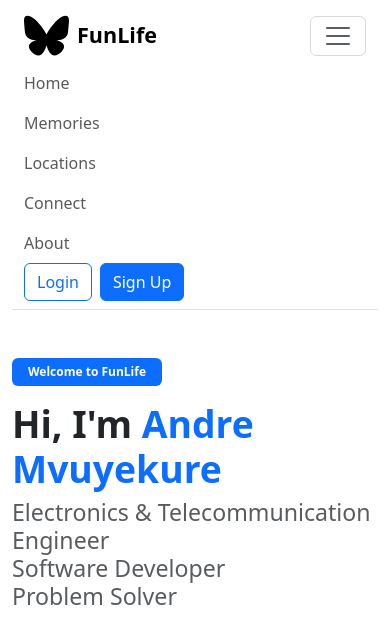
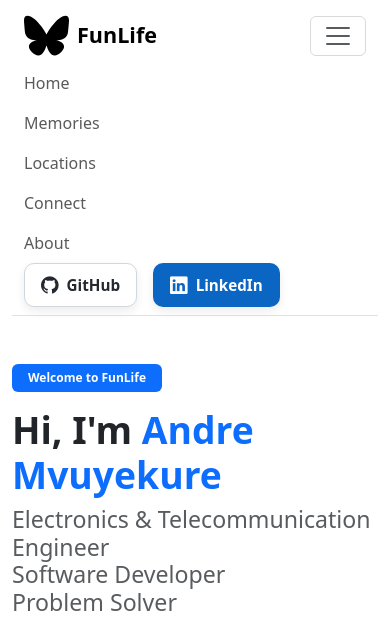
Before and after one commit to MVUYEKURE-Andre/FunLife-Flask-Website, a Flask app: page / in a window 390 px wide, after a click that opens the changed part. Shown: the top 617 px of the page. Run offline with Flask 3, Linux system fonts and the light colour scheme.

Commit message:
remove login and signup

```diff
--- a/static/css/style.css
+++ b/static/css/style.css
@@ -495,3 +495,113 @@
     color: #6c757d;
     margin-bottom: 0;
 }
+
+
+
+/* ==========================
+   Social Buttons
+========================== */
+
+.social-btn{
+    display: inline-flex;
+    align-items: center;
+    gap: 8px;
+
+    padding: 8px 16px;
+    border-radius: 10px;
+
+    text-decoration: none;
+    font-size: 0.95rem;
+    font-weight: 600;
+
+    transition: all .25s ease;
+
+    border: 1px solid transparent;
+
+    box-shadow: 0 4px 10px rgba(0,0,0,.08);
+}
+
+.social-btn i{
+    font-size: 1.1rem;
+    transition: transform .25s ease;
+}
+
+.social-btn:hover{
+    transform: translateY(-3px);
+}
+
+.social-btn:hover i{
+    transform: scale(1.15);
+}
+
+/* GitHub */
+
+.github-btn{
+    background: #ffffff;
+    color: #24292f;
+    border-color: #d0d7de;
+}
+
+.github-btn:hover{
+    background: #24292f;
+    color: white;
+    box-shadow: 0 8px 20px rgba(36,41,47,.25);
+}
+
+/* LinkedIn */
+
+.linkedin-btn{
+    background: #0A66C2;
+    color: white;
+}
+
+.linkedin-btn:hover{
+    background: #0856a0;
+    color: white;
+    box-shadow: 0 8px 20px rgba(10,102,194,.30);
+}
+
+
+/*navbar 3 icon on the same horizontal line*/
+/* ================================
+   Footer Social Buttons Responsive
+================================ */
+
+/* Mobile only */
+@media (max-width: 576px) {
+
+    .footer-section .d-flex.justify-content-center.flex-wrap {
+
+        display: grid !important;
+
+        grid-template-columns: repeat(3, 1fr);
+
+        gap: 12px;
+
+        padding: 0 15px;
+
+    }
+
+
+    .footer-btn {
+
+        width: 100%;
+
+        justify-content: center;
+
+        padding: 10px 8px;
+
+        font-size: 0.85rem;
+
+        border-radius: 12px;
+
+    }
+
+
+    .footer-btn i {
+
+        font-size: 1rem;
+
+    }
+
+}
--- a/templates/base.html
+++ b/templates/base.html
@@ -108,22 +108,35 @@
 
                     <div class="d-flex gap-2">
 
-                        <a href="{{ url_for('login') }}"
-                           class="btn btn-outline-primary">
-                            Login
-                        </a>
+                        <div class="d-flex gap-3">
 
-                        <a href="{{ url_for('signup') }}"
-                           class="btn btn-primary">
-                            Sign Up
-                        </a>
+                            <a href="https://github.com/MVUYEKURE-Andre"
+                               target="_blank"
+                               class="social-btn github-btn">
+
+                                <i class="bi bi-github"></i>
+                                <span>GitHub</span>
+
+                            </a>
+
+                            <a href="https://www.linkedin.com/in/andre-mvuyekure/"
+                               target="_blank"
+                               class="social-btn linkedin-btn">
+
+                                <i class="bi bi-linkedin"></i>
+                                <span>LinkedIn</span>
+
+                            </a>
+
+                        </div>
 
                     </div>
+                </div>
 
 
-                </div>
+            </div>
 
-            </div>
+            <!--</div>-->
 
         </nav>
 
@@ -179,8 +192,8 @@
 
 
         <!-- Contact Buttons -->
-        <div class="d-flex justify-content-center flex-wrap gap-3 mb-5">
-
+                <div class="d-flex justify-content-center flex-wrap gap-3 mb-5">
+<!--        <div class="row g-3 justify-content-center mb-5">-->
 
             <a href="https://www.linkedin.com/in/andre-mvuyekure/"
                target="_blank"
```
